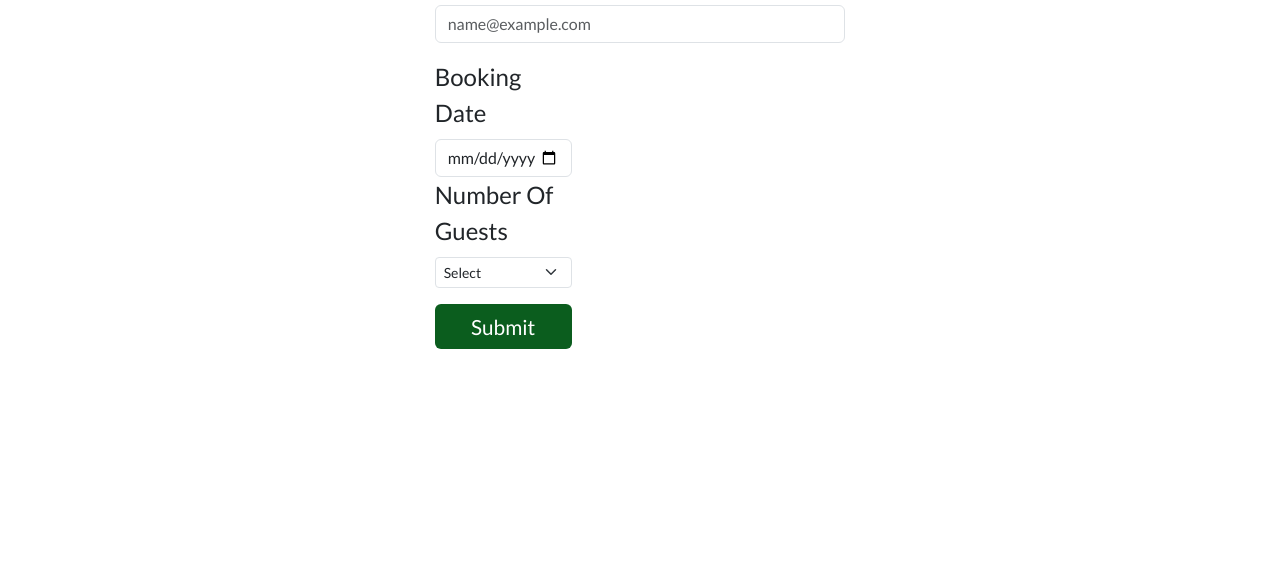
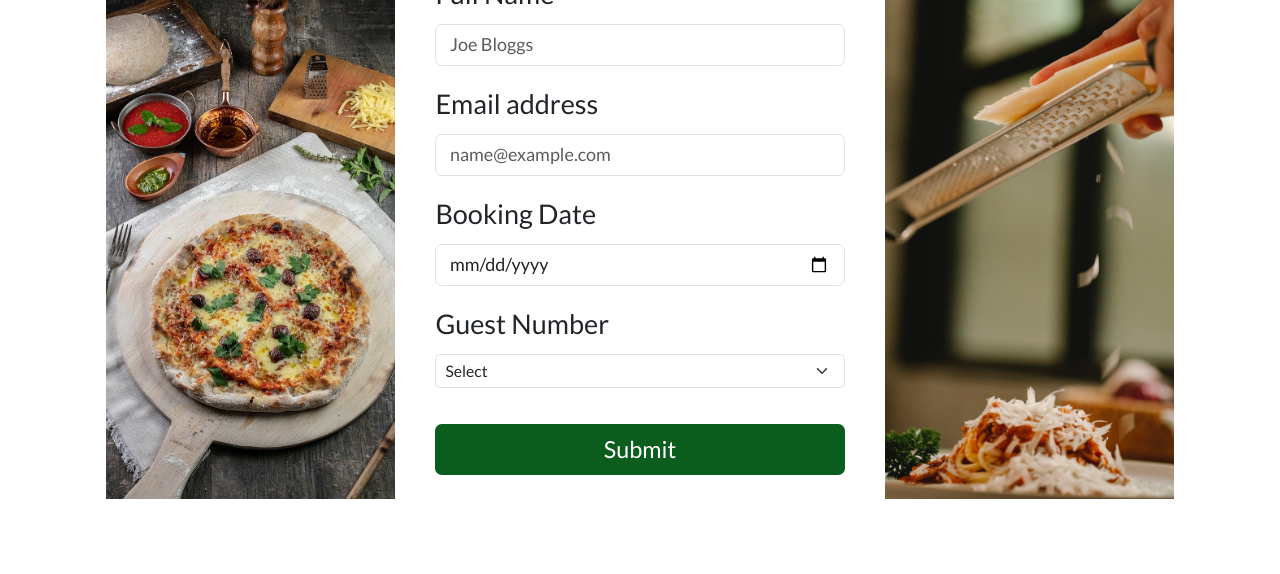
Before and after one commit to JoCal96/italian-restaurant-website, a plain HTML site: page booknow.html in a window 1280 px wide. Shown: the part 294-868 px from the top of the page. Before the commit the page ends 800 px from the top, so only its background shows below. Drawn offline with nearby package versions, Linux system fonts and the light colour scheme.

Commit message:
HTML page updated correctly

```diff
--- a/booknow.html
+++ b/booknow.html
@@ -8,7 +8,7 @@
     <link href="https://fonts.googleapis.com/css2?family=Lato:wght@300;400&family=Tangerine:wght@700&display=swap" rel="stylesheet">
     <script src="https://kit.fontawesome.com/635cffd0a8.js" crossorigin="anonymous"></script>
     <link href="https://cdn.jsdelivr.net/npm/bootstrap@5.3.0/dist/css/bootstrap.min.css" rel="stylesheet" integrity="sha384-9ndCyUaIbzAi2FUVXJi0CjmCapSmO7SnpJef0486qhLnuZ2cdeRhO02iuK6FUUVM" crossorigin="anonymous">
-    <link rel="stylesheet" href="styles3.css">
+    <link rel="stylesheet" href="bookNowStyles.css">
     <title>Restaurant Project - Booking Page</title>
 </head>
 <body>
@@ -31,38 +31,42 @@
     <main>
         <section class="Booking">
             <h2 class="bookingheader">Book A Table</h2>
+            <div class="container">
+                <img src="images/image13.jpg" alt="Image 1" class="side-image">
                 <div class="bookingform">
                     <form class="row justify-content-center needs-validation" novalidate>
-                    <div class="col-md-4">
+                        <div class="col-md-12 mb-3">
                             <label for="validationCustom01" class="form-label">Full Name</label>
-                      <input type="text" class="form-control" id="validationCustom01" placeholder="Joe Bloggs">
-                <div class="mb-3 needs-validation">
-                    <label for="exampleFormControlInput1" class="form-label" >Email address</label>
-                    <input type="email" class="form-control" id="exampleFormControlInput1 inputentry" placeholder="name@example.com" >
+                            <input type="text" class="form-control" id="validationCustom01" placeholder="Joe Bloggs" required>
                         </div>
-                  <form class="row justify-content-center needs-validation" novalidate>
-                    <div class="col-md-4">
-                      <label for="validationCustom01" class="form-label">Booking Date</label>
-                      <input type="date" class="form-control" id="validationCustom01 inputentry" >
-                  <div>
-                  <label class="form-label">Number Of Guests</label>
-                <select class="form-select form-select-sm needs-validation" id="inputentry" aria-label=".form-select-sm example" required >
+                        <div class="col-md-12 mb-3">
+                            <label for="exampleFormControlInput1" class="form-label">Email address</label>
+                            <input type="email" class="form-control" id="exampleFormControlInput1 inputentry" placeholder="name@example.com" required>
+                        </div>
+                        <div class="col-md-12 mb-3">
+                            <label for="validationCustom02" class="form-label">Booking Date</label>
+                            <input type="date" class="form-control" id="validationCustom02 inputentry" required>
+                        </div>
+                        <div class="col-md-12 mb-3">
+                            <label class="form-label">Guest Number</label>
+                            <select class="form-select form-select-sm needs-validation" id="inputentry" aria-label=".form-select-sm example" required>
                                 <option selected>Select</option>
                                 <option value="1">One</option>
                                 <option value="2">Two</option>
                                 <option value="3">Three</option>
-                    <option value="3">Four</option>
-                    <option value="3">Five</option>
-                    <option value="3">Six</option>
+                                <option value="4">Four</option>
+                                <option value="5">Five</option>
+                                <option value="6">Six</option>
                             </select>
                         </div>
-                  <div class="submitbutton">
-                    <div class="d-grid gap-2 col-12 mx-auto">
+                        <div class="submitbutton d-grid gap-2 col-12 mx-auto">
                             <button class="btn Button1" onclick="pressAlert()" type="button">Submit</button>
                         </div>
                     </form>
                 </div>
-
+                <img src="images/image6.jpg" alt="Image 2" class="side-image">
+            </div>
+        </section>
     </main>
 </body>
 </html>
```
Lines whose indentation alone changed are shown as unchanged.
